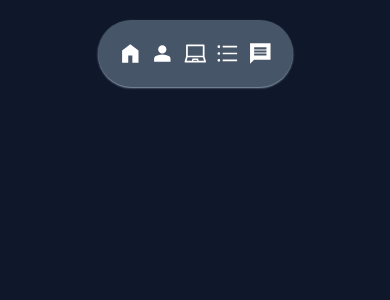
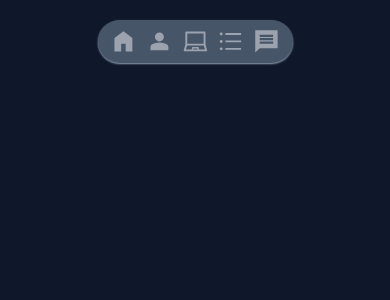
Before and after one commit to SalmanMahmud129/salman-portfolio, a Next.js app: page / in a window 390 px wide. Shown: the top 300 px of the page. Built offline with nearby package versions, Linux system fonts and the light colour scheme.

Commit message:
mobile navbar spacing adjusted

```diff
--- a/features/common/modules/Navigation/components/Mobile/Mobile.js
+++ b/features/common/modules/Navigation/components/Mobile/Mobile.js
@@ -6,21 +6,24 @@
 import { PersonIcon } from '../../icons/Person'
 
 function Mobile() {
-  const size="35px"
+  const size="75%"
   return (
     <>
-    <nav className=' shadow-sm shadow-slate-400 sticky font-bold h-15 mt-5 w-1/2 p-4 mx-auto rounded-full md:hidden bg-slate-600'>
-      <div className=' flex-initial items-center'>
-        <div className='text-white flex justify-between mx-auto'>
+    <nav className='sticky w-1/2 p-1 mx-auto mt-5 font-bold rounded-full shadow-sm shadow-slate-400 h-15 md:hidden bg-slate-600'>
 
-          <HomeIcon height={size} width={size} className="mx-1"/>
-          <PersonIcon height={size} width={size} className="mx-1"/>
-          <Laptop height={size} width={size} className="mx-1"/>
-          <SkillList height={size} width={size} className="mx-1"/>
-          <MessageIcon height={size} width={size} className="mx-1"/>
-        </div>
 
-      </div>
+          <ul className='flex items-center justify-center flex-1 p-1 text-gray-400'>
+            <li><HomeIcon height={size} width={size} className='m-auto' /></li>
+            <li><PersonIcon height={size} width={size} className='m-auto' /></li>
+            <li><Laptop height={size} width={size} className='m-auto'  /></li>
+            <li><SkillList height={size} width={size} className='m-auto' /></li>
+            <li><MessageIcon height={size} width={size} className='m-auto'  /></li>
+
+          </ul>
+
+
+
+
 
     </nav>
 
```
